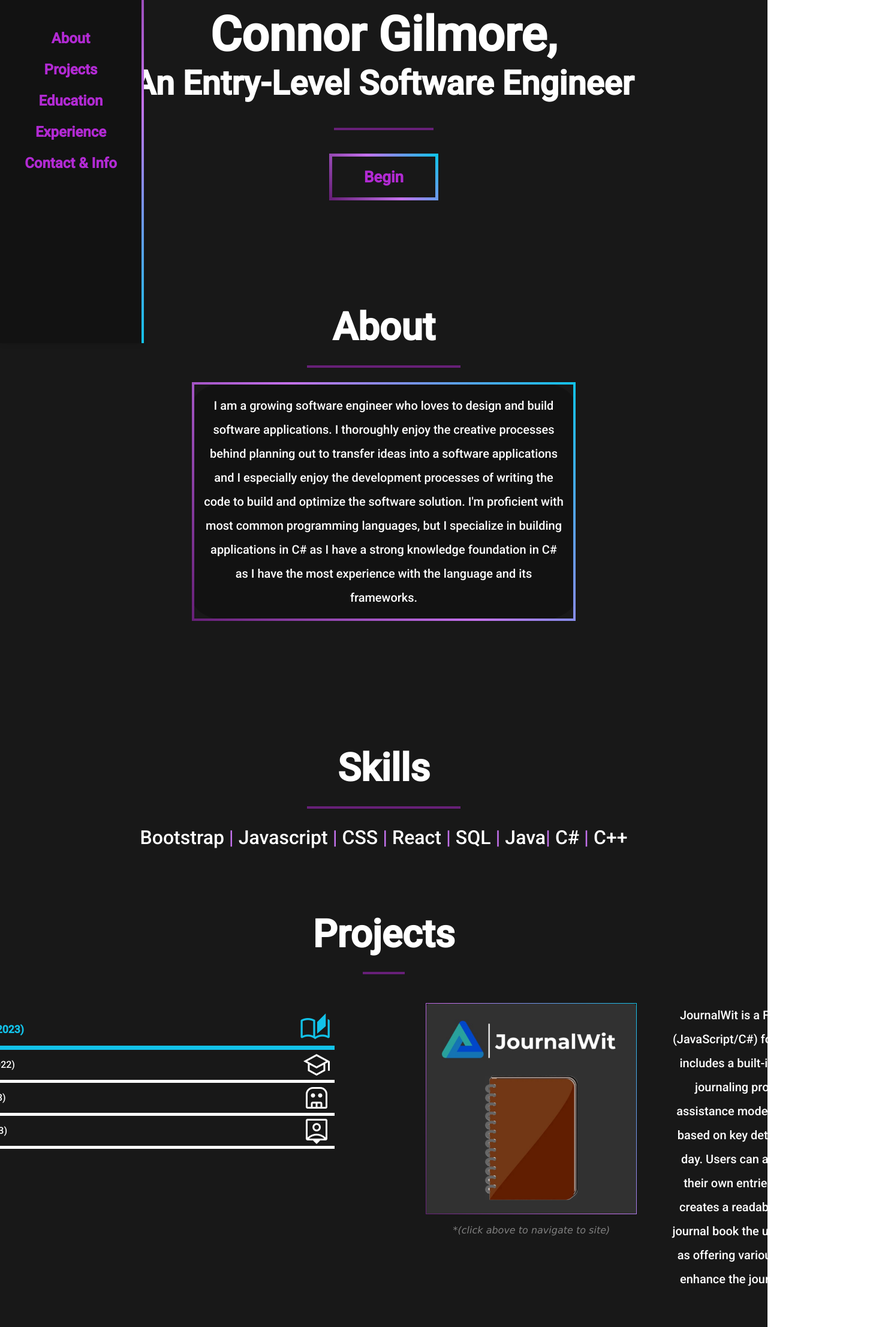
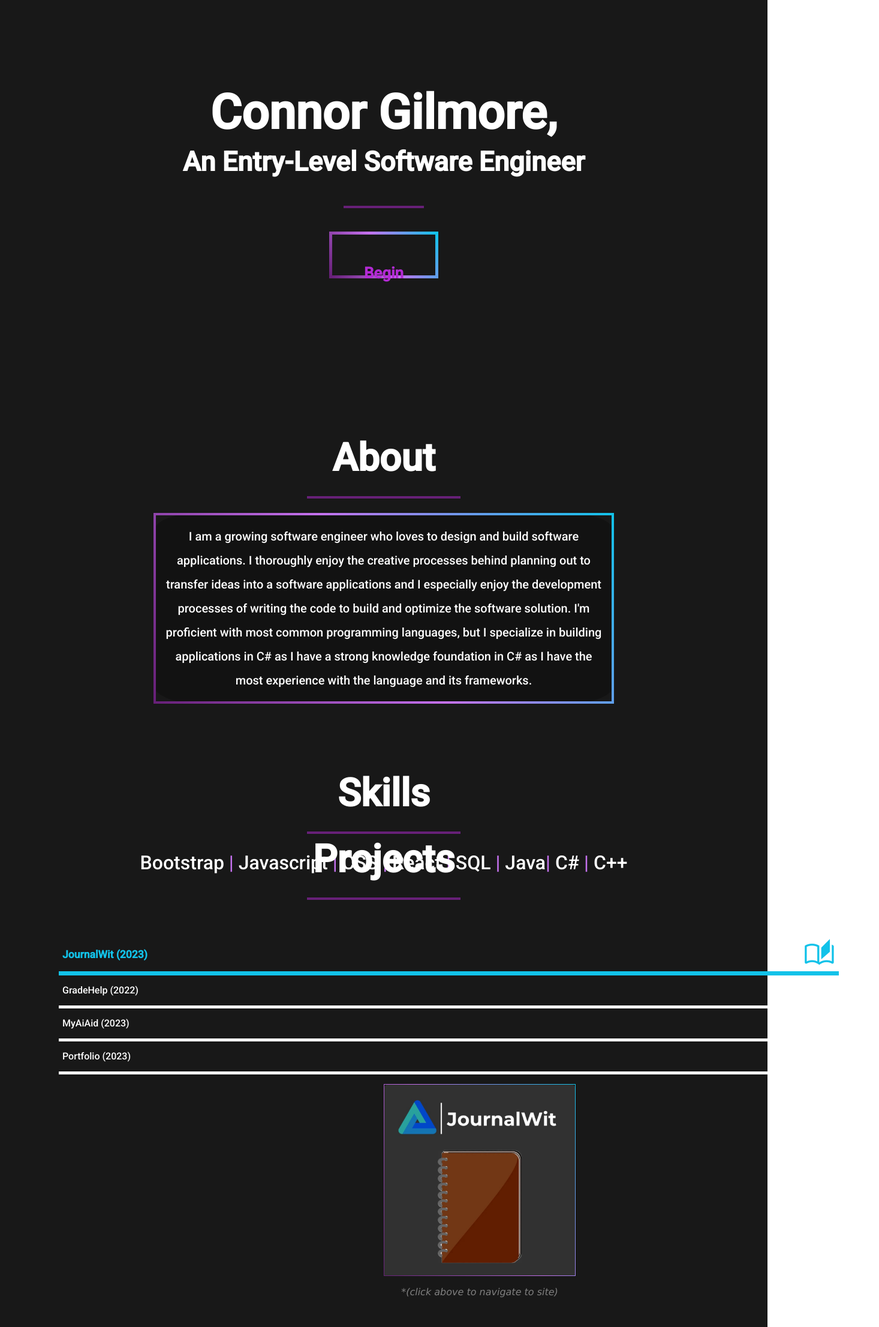
Before and after one commit to CCG226/portfolio, a React (Create React App) app: page / in a window 1280 px wide. Shown: the part 228-2440 px from the top of the page at 60% size, 1466 px wide, since content can reach past the window. Built offline with nearby package versions, Linux system fonts and the light colour scheme.

Commit message:
improved mobile responsiveness

```diff
--- a/src/App.js
+++ b/src/App.js
@@ -16,7 +16,7 @@ import Contacts from "./components/Contacts";
 function App() {
   const [isMobile, setIsMobile] = useState(false);
   const handleResize = () => {
-    if (window.innerWidth <= 768) {
+    if (window.innerWidth <= 1300) {
       setIsMobile(true);
     }
   };
--- a/src/components/About.js
+++ b/src/components/About.js
@@ -9,7 +9,7 @@ function About() {
       <div className="line"></div>
       <div>&nbsp;</div>
       <div className="wrapper">
-        <div class="d-flex justify-content-center">
+        <div className="d-flex justify-content-center">
           <p id="aboutMe" className="text-center fs-5">
             I am a growing software engineer who loves to design and build
             software applications. I thoroughly enjoy the creative processes
@@ -22,10 +22,7 @@ function About() {
           </p>
         </div>
       </div>
-      <div>&nbsp;</div>
-      <div>&nbsp;</div>
-      <div>&nbsp;</div>
-      <div>&nbsp;</div>
+
       <div>&nbsp;</div>
       <div>&nbsp;</div>
       <div>&nbsp;</div>
--- a/src/components/Contacts.js
+++ b/src/components/Contacts.js
@@ -20,7 +20,7 @@ function Contacts() {
       </ul>
       <div className="d-flex justify-content-evenly">
         <a href="https://github.com/CCG226" target="_blank">
-          <img class="icon" src={githubIcon} alt="githun icon" />
+          <img class="icon" src={githubIcon} alt="github icon" />
         </a>
       </div>
     </div>
--- a/src/components/Heading.js
+++ b/src/components/Heading.js
@@ -5,7 +5,9 @@ function Heading() {
   return (
     <div>
       <div className="display-1 fw-bold">Connor Gilmore,</div>
-      <div className="display-4 fw-bold">An Entry-Level Software Engineer</div>
+      <div id="career" className="fw-bold">
+        An Entry-Level Software Engineer
+      </div>
       <div>&nbsp;</div>
       <div className="line"></div>
       <div>&nbsp;</div>
--- a/src/components/Projects.js
+++ b/src/components/Projects.js
@@ -29,7 +29,7 @@ function Projects() {
         <ProjectSelector func={(param) => swapProjectCard(param)} />
       </div>
 
-      <Card Desc={CardDesc} Image={CardImg} Link={CardLink} />
+      {<Card Desc={CardDesc} Image={CardImg} Link={CardLink} />}
     </div>
   );
 }
--- a/src/css/About.css
+++ b/src/css/About.css
@@ -4,7 +4,7 @@
 #aboutMe {
   background-color: #121212;
   padding: 15px;
-  width: 50%;
+  width: 100%;
 
   line-height: 2;
   border: 4px solid;
@@ -17,3 +17,30 @@
 .seperator {
   color: #c471ed;
 }
+@media (min-width: 576px) {
+  /* Phones*/
+  #aboutMe {
+    width: 100%;
+  }
+}
+
+@media (min-width: 768px) {
+  /* tablets*/
+  #aboutMe {
+    width: 70%;
+  }
+}
+
+@media (min-width: 1200px) {
+  /* Laptops*/
+  #aboutMe {
+    width: 60%;
+  }
+}
+
+@media (min-width: 1400px) {
+  /* desktop*/
+  #aboutMe {
+    width: 50%;
+  }
+}
--- a/src/css/Card.css
+++ b/src/css/Card.css
@@ -1,7 +1,7 @@
 .card {
-  width: 22em;
-  height: 22em;
-  margin-left: 70%;
+  width: 15em;
+  height: 15em;
+  margin-left: 15%;
 
   --angle: 0deg;
   border-image: linear-gradient(var(--angle), #12c2e9, #c471ed, #672078) 1;
@@ -11,18 +11,17 @@
 .card-img-top:hover {
   box-shadow: 0 0 10px 1px #12c2e9;
 }
-.card:hover {
-}
+
 .project {
   position: relative;
 }
 .desc {
-  position: absolute;
+  position: relative;
   width: 100%;
-  right: -650px;
-  top: 0px;
-  font-size: 20px;
-  line-height: 2;
+  margin-top: 20%;
+  margin-left: 0%;
+  font-size: 13px;
+  line-height: 1.5;
 }
 .card-text {
   width: 100%;
@@ -31,3 +30,71 @@
   font-family: "Lucida Sans", "Lucida Sans Regular", "Lucida Grande",
     "Lucida Sans Unicode", Geneva, Verdana, sans-serif;
 }
+@media (min-width: 576px) {
+  /* Phones*/
+  .card {
+    width: 15em;
+    height: 15em;
+    margin-left: 15%;
+  }
+  .desc {
+    position: relative;
+    width: 100%;
+    margin-top: 20%;
+    margin-left: 0%;
+    font-size: 13px;
+    line-height: 1.5;
+  }
+}
+
+@media (min-width: 768px) {
+  /* tablets*/
+  .card {
+    width: 18em;
+    height: 18em;
+    margin-left: 30%;
+  }
+  .desc {
+    position: relative;
+    width: 90%;
+    margin-top: 10%;
+    margin-left: 5%;
+    font-size: 24px;
+    line-height: 1.5;
+  }
+}
+
+@media (min-width: 1200px) {
+  /* Laptops*/
+  .card {
+    width: 20em;
+    height: 20em;
+    margin-left: 50%;
+  }
+  .desc {
+    position: relative;
+    width: 90%;
+    margin-top: 10%;
+    margin-left: 5%;
+    font-size: 24px;
+    line-height: 1.5;
+  }
+}
+
+@media (min-width: 1400px) {
+  /* desktop*/
+  .card {
+    width: 22em;
+    height: 22em;
+    margin-left: 70%;
+  }
+  .desc {
+    position: absolute;
+    width: 100%;
+    right: -650px;
+    top: 0px;
+    font-size: 20px;
+    line-height: 2;
+    margin-top: 0px;
+  }
+}
--- a/src/css/Heading.css
+++ b/src/css/Heading.css
@@ -1,4 +1,3 @@
-
 #startBTN {
   color: #b22ad3;
   border-width: 5px;
@@ -19,15 +18,24 @@
   font-size: 1.1em;
   border-image: linear-gradient(0deg, #12c2e9, #c471ed, #672078) 1;
 }
+#career {
+  font-size: 25px;
+}
 @media (min-width: 576px) {
   /* Phones*/
   #startBTN {
     padding-top: 5px;
   }
+  #career {
+    font-size: 25px;
+  }
 }
 
 @media (min-width: 768px) {
   /* tablets*/
+  #career {
+    font-size: 40px;
+  }
   #startBTN {
     padding-top: 15px;
   }
@@ -36,7 +44,10 @@
 @media (min-width: 1200px) {
   /* Laptops*/
   #startBTN {
-    padding-top: 15px;
+    padding-top: 45px;
+  }
+  #career {
+    font-size: 45px;
   }
 }
 
@@ -45,4 +56,7 @@
   #startBTN {
     padding-top: 15px;
   }
+  #career {
+    font-size: 50px;
+  }
 }
--- a/src/css/ProjectSelector.css
+++ b/src/css/ProjectSelector.css
@@ -3,7 +3,7 @@
 }
 .unselected {
   text-indent: 0;
-  width: 225%;
+  width: 100%;
   height: 100%;
   border: 0px;
   opacity: 1;
@@ -17,7 +17,7 @@
 }
 .selected {
   text-indent: 0;
-  width: 225%;
+  width: 100%;
   height: 100%;
   border: 0px;
   opacity: 1;
@@ -37,3 +37,42 @@
 .highlight {
   color: #12c2e9;
 }
+@media (min-width: 576px) {
+  /* Phones*/
+  .unselected {
+    width: 100%;
+  }
+  .selected {
+    width: 100%;
+  }
+}
+
+@media (min-width: 768px) {
+  /* tablets*/
+  .unselected {
+    width: 100%;
+  }
+  .selected {
+    width: 100%;
+  }
+}
+
+@media (min-width: 1200px) {
+  /* Laptops*/
+  .unselected {
+    width: 120%;
+  }
+  .selected {
+    width: 120%;
+  }
+}
+
+@media (min-width: 1400px) {
+  /* desktop*/
+  .unselected {
+    width: 225%;
+  }
+  .selected {
+    width: 225%;
+  }
+}
--- a/src/css/Projects.css
+++ b/src/css/Projects.css
@@ -2,9 +2,53 @@
   color: #fff;
 }
 .container {
-  position: absolute;
-  left: -600px;
+  position: relative;
 }
 .content {
   position: relative;
+  margin-top: 75%;
 }
+@media (min-width: 576px) {
+  /* Phones*/
+  .content {
+    position: relative;
+    margin-top: 75%;
+  }
+  .container {
+    position: relative;
+  }
+}
+
+@media (min-width: 768px) {
+  /* tablets*/
+  .content {
+    position: relative;
+    margin-top: 5%;
+  }
+  .container {
+    position: relative;
+  }
+}
+
+@media (min-width: 1200px) {
+  /* Laptops*/
+  .content {
+    position: relative;
+    margin-top: 2%;
+  }
+  .container {
+    position: relative;
+  }
+}
+
+@media (min-width: 1400px) {
+  /* desktop*/
+  .content {
+    position: relative;
+    margin-top: 0%;
+  }
+  .container {
+    position: absolute;
+    left: -600px;
+  }
+}
```
